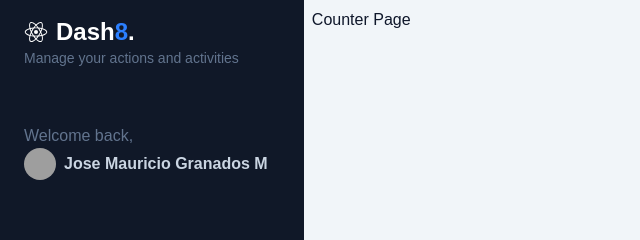
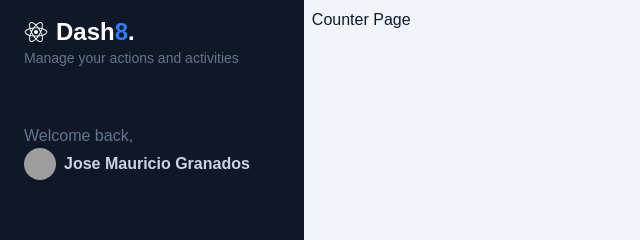
Before and after one commit to MauricioGrM/next, a Next.js app: page /dashboard/counter in a window 1280 px wide. Shown: the top 240 px of the page, without its empty margins (0-640 px from the left). Built offline with nearby package versions, Linux system fonts and the light colour scheme; grey boxes are pictures that could not be loaded.

Commit message:
Name change

```diff
--- a/app/components/Sidebar/SideBar.tsx
+++ b/app/components/Sidebar/SideBar.tsx
@@ -44,7 +44,7 @@ export const SideBar = () => {
               quality={1}
             />
           </span>
-          <span className="text-sm md:text-base font-bold">Jose Mauricio Granados M</span>
+          <span className="text-sm md:text-base font-bold">Jose Mauricio Granados</span>
         </a>
       </div>
       <div id="nav" className="w-full px-6">
```
